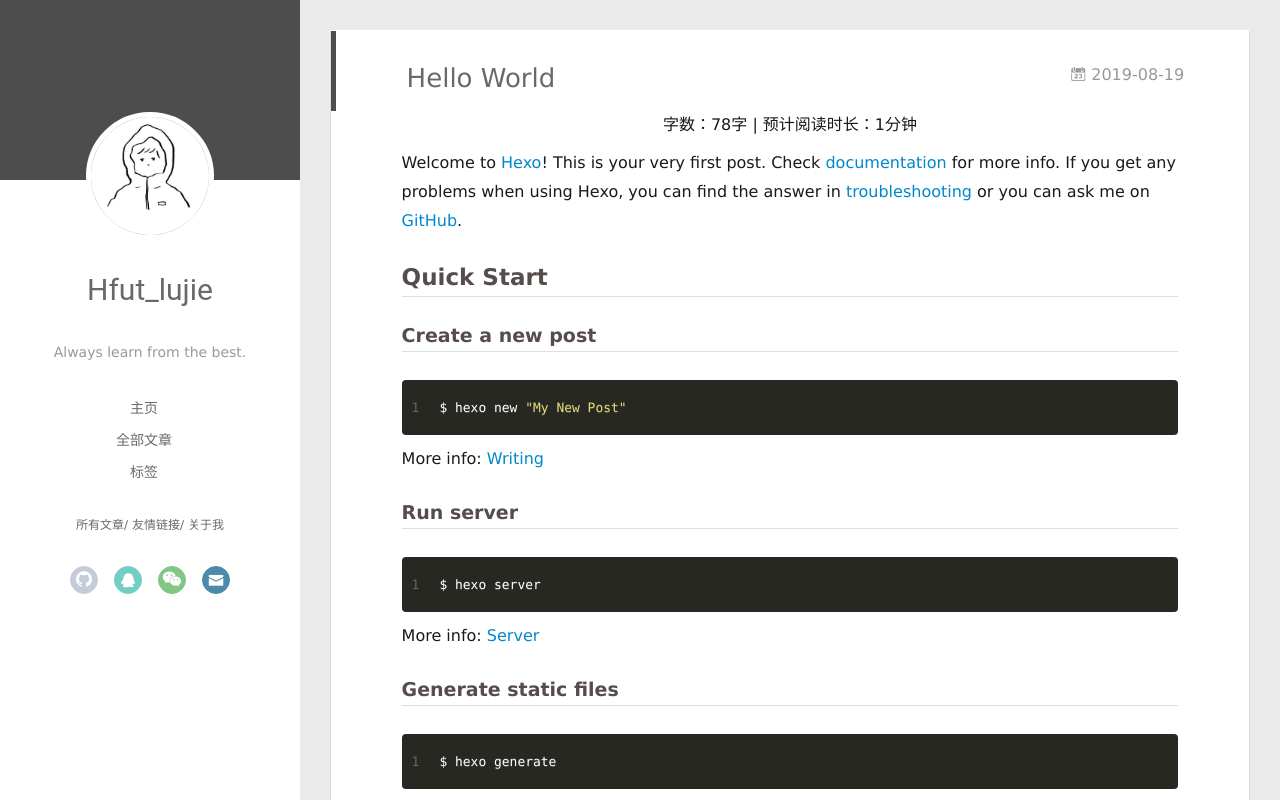
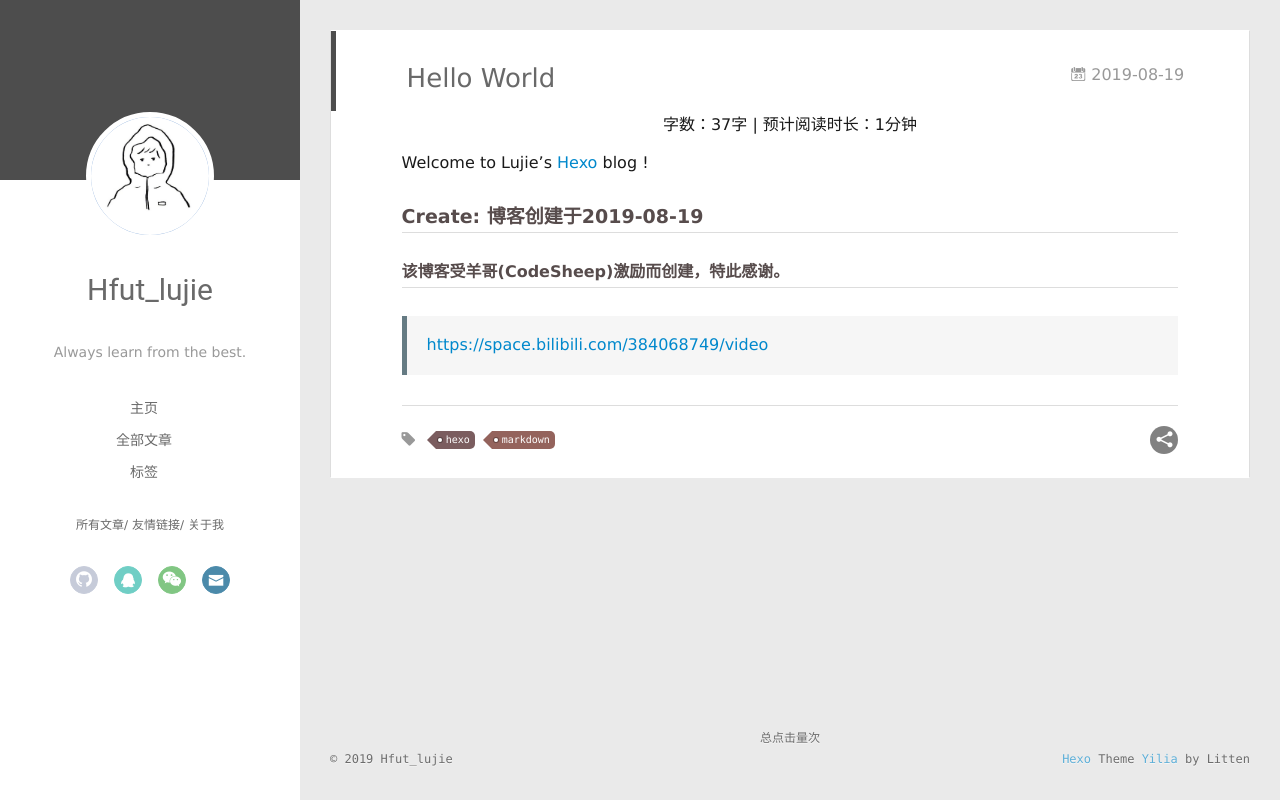
Before and after one commit to Circuit-Ideer/Hfut-Lujie.github.io, a plain HTML site: page 2019/08/19/hello-world/index.html in a window 1280 px wide. Drawn offline with Linux system fonts and the light colour scheme; some packages are replaced by stand-ins of ours; a script that the page names is missing.

Commit message:
Site updated: 2019-08-23 15:09:30

```diff
--- a/2019/08/19/hello-world/index.html
+++ b/2019/08/19/hello-world/index.html
@@ -8,18 +8,18 @@
   <link rel="dns-prefetch" href="http://yoursite.com">
   <title>Hello World | 卑微零零后大学生</title>
   <meta name="viewport" content="width=device-width, initial-scale=1, maximum-scale=1">
-  <meta name="description" content="Welcome to Hexo! This is your very first post. Check documentation for more info. If you get any problems when using Hexo, you can find the answer in troubleshooting or you can ask me on GitHub.">
+  <meta name="description" content="Welcome to Lujie’s Hexo blog !">
 <meta name="keywords" content="hexo,markdown">
 <meta property="og:type" content="article">
 <meta property="og:title" content="Hello World">
 <meta property="og:url" content="http://yoursite.com/2019/08/19/hello-world/index.html">
 <meta property="og:site_name" content="卑微零零后大学生">
-<meta property="og:description" content="Welcome to Hexo! This is your very first post. Check documentation for more info. If you get any problems when using Hexo, you can find the answer in troubleshooting or you can ask me on GitHub.">
+<meta property="og:description" content="Welcome to Lujie’s Hexo blog !">
 <meta property="og:locale" content="en">
-<meta property="og:updated_time" content="2019-08-20T06:28:48.272Z">
+<meta property="og:updated_time" content="2019-08-23T07:09:01.196Z">
 <meta name="twitter:card" content="summary">
 <meta name="twitter:title" content="Hello World">
-<meta name="twitter:description" content="Welcome to Hexo! This is your very first post. Check documentation for more info. If you get any problems when using Hexo, you can find the answer in troubleshooting or you can ask me on GitHub.">
+<meta name="twitter:description" content="Welcome to Lujie’s Hexo blog !">
 
     <link rel="alternative" href="/atom.xml" title="卑微零零后大学生" type="application/atom+xml">
 
@@ -184,26 +184,17 @@
 
       </header>
 	<div align="center" class="post-count">
-    字数：78字 | 预计阅读时长：1分钟
+    字数：37字 | 预计阅读时长：1分钟
 </div>
 
     <div class="article-entry" itemprop="articleBody">
 
-        <p>Welcome to <a href="https://hexo.io/" target="_blank" rel="noopener">Hexo</a>! This is your very first post. Check <a href="https://hexo.io/docs/" target="_blank" rel="noopener">documentation</a> for more info. If you get any problems when using Hexo, you can find the answer in <a href="https://hexo.io/docs/troubleshooting.html" target="_blank" rel="noopener">troubleshooting</a> or you can ask me on <a href="https://github.com/hexojs/hexo/issues" target="_blank" rel="noopener">GitHub</a>.</p>
+        <p>Welcome to Lujie’s <a href="https://hexo.io/" target="_blank" rel="noopener">Hexo</a> blog ! </p>
 <a id="more"></a>
 
-<h2 id="Quick-Start"><a href="#Quick-Start" class="headerlink" title="Quick Start"></a>Quick Start</h2><h3 id="Create-a-new-post"><a href="#Create-a-new-post" class="headerlink" title="Create a new post"></a>Create a new post</h3><figure class="highlight bash"><table><tr><td class="gutter"><pre><span class="line">1</span><br></pre></td><td class="code"><pre><span class="line">$ hexo new <span class="string">"My New Post"</span></span><br></pre></td></tr></table></figure>
-
-<p>More info: <a href="https://hexo.io/docs/writing.html" target="_blank" rel="noopener">Writing</a></p>
-<h3 id="Run-server"><a href="#Run-server" class="headerlink" title="Run server"></a>Run server</h3><figure class="highlight bash"><table><tr><td class="gutter"><pre><span class="line">1</span><br></pre></td><td class="code"><pre><span class="line">$ hexo server</span><br></pre></td></tr></table></figure>
-
-<p>More info: <a href="https://hexo.io/docs/server.html" target="_blank" rel="noopener">Server</a></p>
-<h3 id="Generate-static-files"><a href="#Generate-static-files" class="headerlink" title="Generate static files"></a>Generate static files</h3><figure class="highlight bash"><table><tr><td class="gutter"><pre><span class="line">1</span><br></pre></td><td class="code"><pre><span class="line">$ hexo generate</span><br></pre></td></tr></table></figure>
-
-<p>More info: <a href="https://hexo.io/docs/generating.html" target="_blank" rel="noopener">Generating</a></p>
-<h3 id="Deploy-to-remote-sites"><a href="#Deploy-to-remote-sites" class="headerlink" title="Deploy to remote sites"></a>Deploy to remote sites</h3><figure class="highlight bash"><table><tr><td class="gutter"><pre><span class="line">1</span><br></pre></td><td class="code"><pre><span class="line">$ hexo deploy</span><br></pre></td></tr></table></figure>
-
-<p>More info: <a href="https://hexo.io/docs/deployment.html" target="_blank" rel="noopener">Deployment</a></p>
+<h3 id="Create-博客创建于2019-08-19"><a href="#Create-博客创建于2019-08-19" class="headerlink" title="Create: 博客创建于2019-08-19"></a>Create: 博客创建于2019-08-19</h3><h5 id="该博客受羊哥-CodeSheep-激励而创建，特此感谢。"><a href="#该博客受羊哥-CodeSheep-激励而创建，特此感谢。" class="headerlink" title="该博客受羊哥(CodeSheep)激励而创建，特此感谢。"></a>该博客受羊哥(CodeSheep)激励而创建，特此感谢。</h5><blockquote>
+<p><a href="https://space.bilibili.com/384068749/video" target="_blank" rel="noopener">https://space.bilibili.com/384068749/video</a></p>
+</blockquote>
 
 
 
```
Also changed, not shown: index.html (+2 -2 lines).
